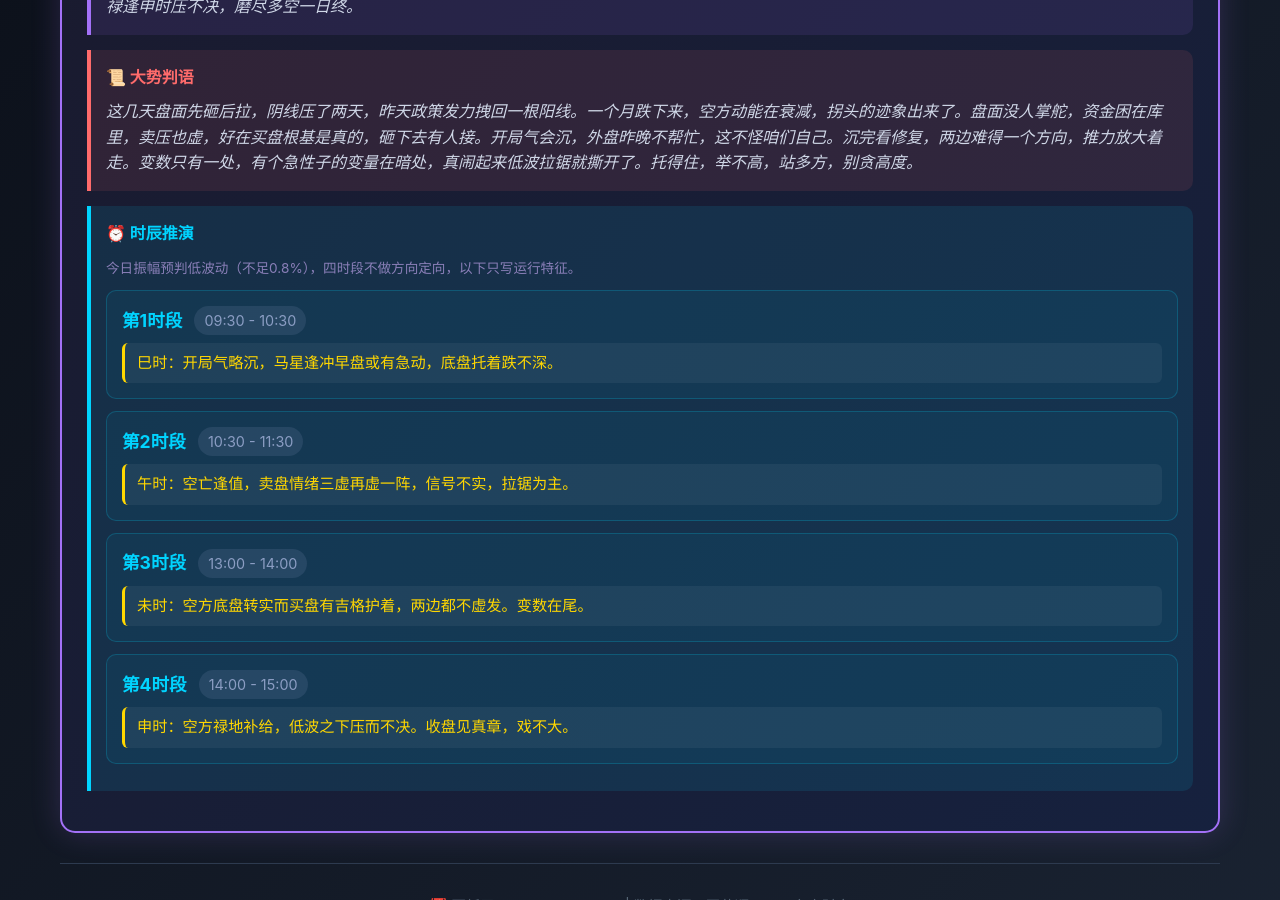
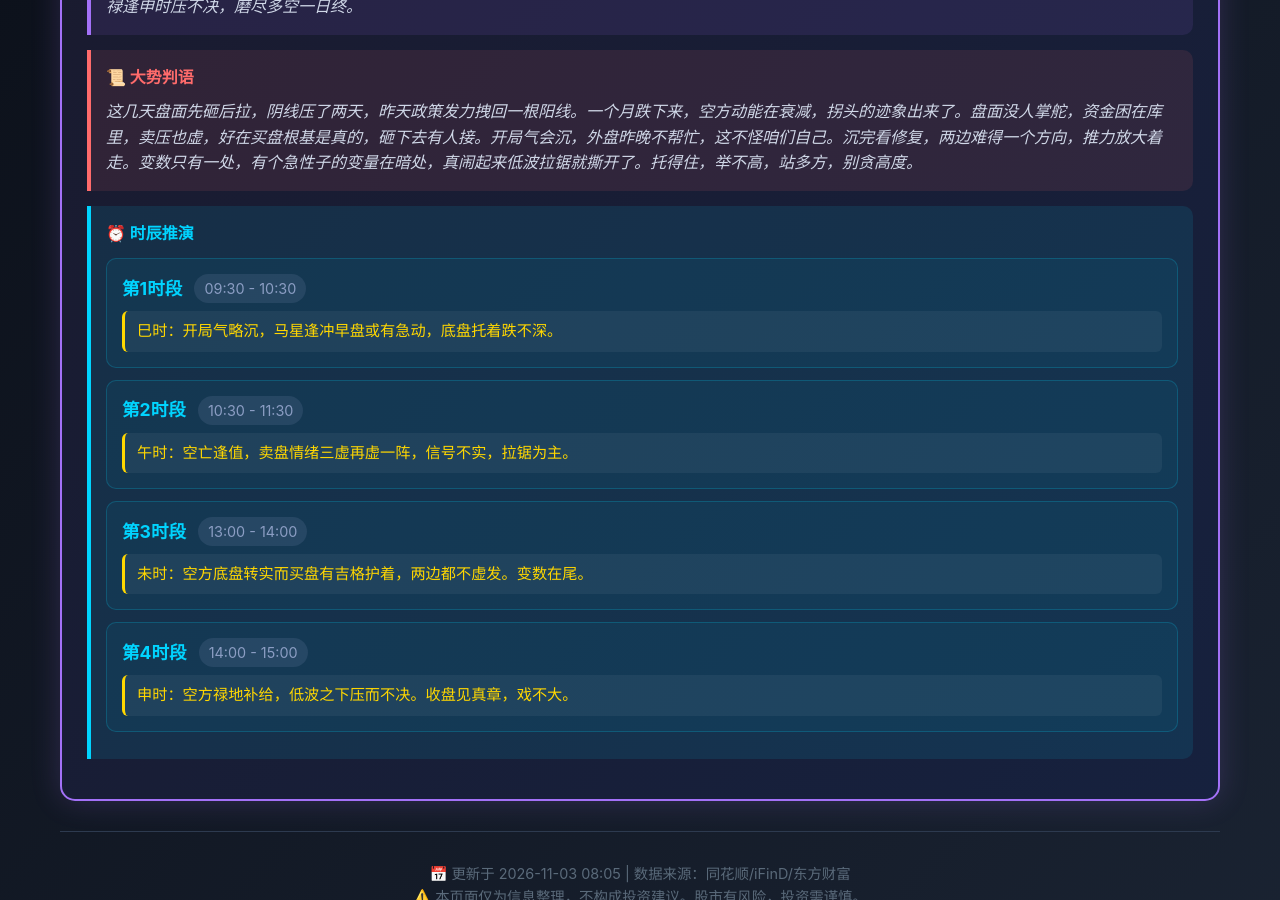
Before and after one commit to xiaoyi0319a/yixue-dashboard, a Jekyll site: the page index.html, which Jekyll copies as it is, in a window 1280 px wide and 900 px high, scrolled down 465 px. Built offline with Jekyll 4.4.1, drawn with Linux system fonts in a browser that asks for light colours; comment, search, counter and statistics services are not loaded.

Commit message:
撤掉时辰推演区块顶部多写的说明句(老师11-03 14:31指令:谁让你多写一句的)

```diff
--- a/index.html
+++ b/index.html
@@ -32,7 +32,6 @@
             </div>
             <div class="qimen-time">
                 <h4>⏰ 时辰推演</h4>
-                <p style="color:#8a7fb8;font-size:0.85em;margin:4px 0 10px;">今日振幅预判低波动（不足0.8%），四时段不做方向定向，以下只写运行特征。</p>
                 <div class="time-slot">
                     <div class="time-header">
                         <span class="time-name">第1时段</span>
```
